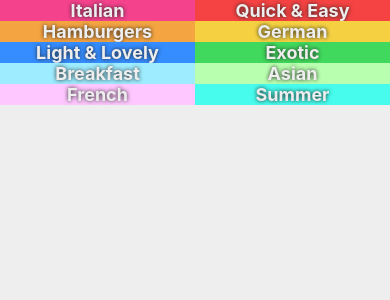
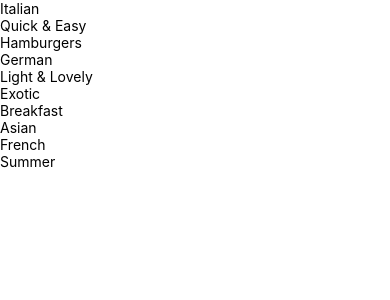
Before and after one commit to eunjitech/foody, a React Native app: screen / in a window 390 px wide. Shown: the top 300 px of the page. Built offline with nearby package versions, Linux system fonts and the light colour scheme.

Commit message:
6-92: 컴포넌트 분리

```diff
--- a/App.js
+++ b/App.js
@@ -11,6 +11,7 @@ import {
 } from "react-native";
 import Constants from "expo-constants";
 import { CATEGORIES, MEALS } from "./data/dummy-data";
+import CategoriesScreen from "./screens/CategoriesScreen";
 
 export default function App() {
   const [statusBarHeight, setStatusBarHeight] = useState(0);
@@ -19,55 +20,30 @@ export default function App() {
     setStatusBarHeight(Constants.statusBarHeight);
   }, []);
 
-  const renderItem = ({ item }) => {
-    return (
-      <View style={[styles.itemContainer, { backgroundColor: item.color }]}>
-        <Text style={styles.itemText}>{item.title}</Text>
-      </View>
-    );
-  };
+  // const renderItem = ({ item }) => {
+  //   return (
+  //     <View style={[styles.itemContainer, { backgroundColor: item.color }]}>
+  //       <Text style={styles.itemText}>{item.title}</Text>
+  //     </View>
+  //   );
+  // };
 
   const { width, height } = Dimensions.get("window");
-
-  const styles = StyleSheet.create({
-    container: {
-      flex: 1,
-      paddingTop: Platform.OS === "android" ? statusBarHeight : 0,
-      backgroundColor: "#eee",
-    },
-    itemsContainer: {
-      flexDirection: "row",
-      flexWrap: "wrap",
-      justifyContent: "space-around",
-    },
-    itemContainer: {
-      flex: 1,
-      width: width / 2,
-      height: width / 2,
-      alignItems: "center",
-      justifyContent: "center",
-      flexDirection: "row",
-    },
-    itemText: {
-      fontSize: width > 500 ? 22 : 18,
-      fontWeight: "bold",
-      color: "#eee",
-      textShadowColor: "#222",
-      textShadowRadius: 4,
-    },
-  });
 
   return (
     <>
       <StatusBar style="auto" />
       <SafeAreaView style={styles.container}>
-        <FlatList
+        {/* <FlatList
           data={CATEGORIES}
           renderItem={renderItem}
           keyExtractor={(item) => item.id}
           contentContainerStyle={styles.itemsContainer}
-        />
+        /> */}
+        <CategoriesScreen />
       </SafeAreaView>
     </>
   );
 }
+
+const styles = StyleSheet.create({});
--- /dev/null
+++ b/components/CategoryGridTile.js
@@ -0,0 +1,16 @@
+import React from "react";
+import { Pressable, StyleSheet, Text, View } from "react-native";
+
+export default function CategoryGridTile({ title, color }) {
+  return (
+    <View>
+      <Pressable>
+        <View>
+          <Text>{title}</Text>
+        </View>
+      </Pressable>
+    </View>
+  );
+}
+
+const styles = StyleSheet.create({});
--- /dev/null
+++ b/screens/CategoriesScreen.js
@@ -0,0 +1,22 @@
+import React from "react";
+import { StyleSheet, Text, View, FlatList } from "react-native";
+import CategoryGridTile from "../components/CategoryGridTile";
+
+import { CATEGORIES, MEALS } from "../data/dummy-data";
+
+function renderItem({ item }) {
+  return <CategoryGridTile title={item.title} color={item.color} />;
+}
+
+export default function CategoriesScreen() {
+  return (
+    <FlatList
+      data={CATEGORIES}
+      renderItem={renderItem}
+      keyExtractor={(item) => item.id}
+      contentContainerStyle={styles.itemsContainer}
+    />
+  );
+}
+
+const styles = StyleSheet.create({});
```
